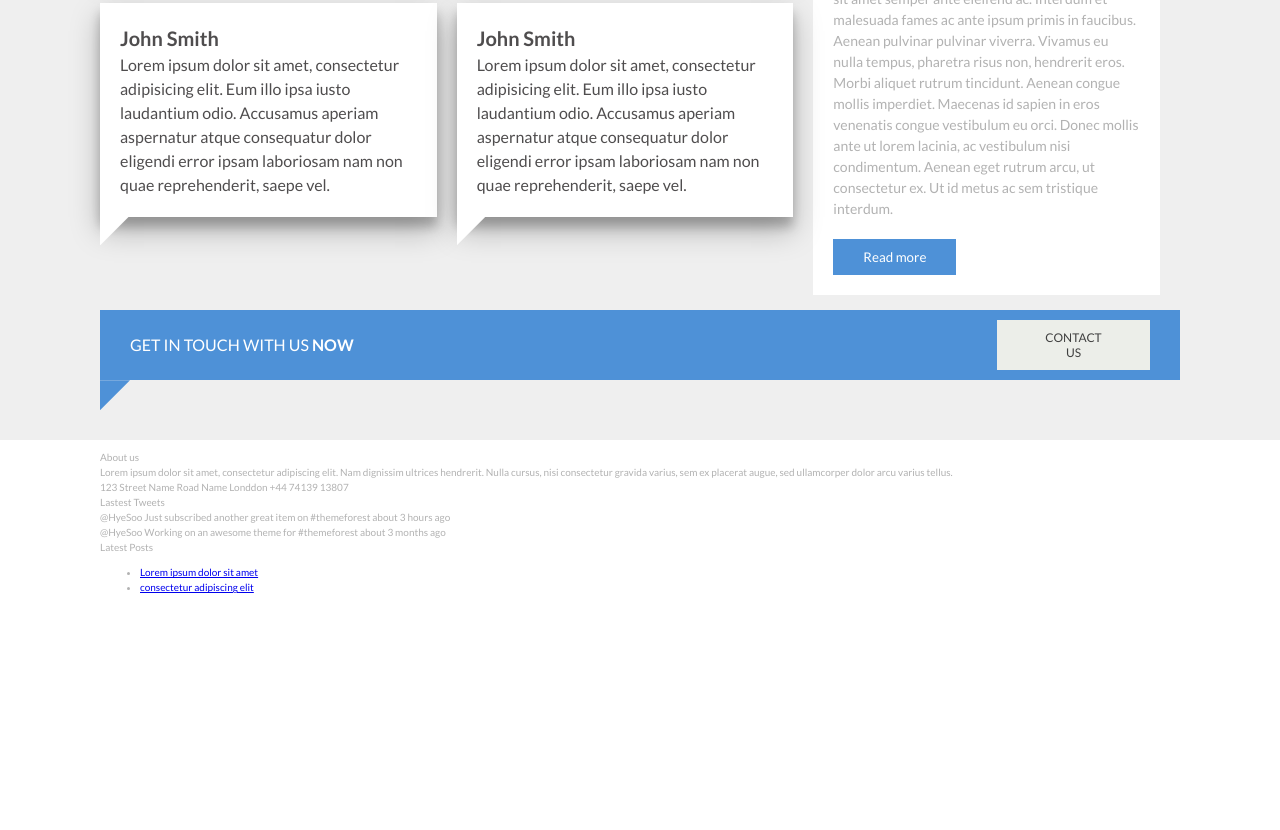
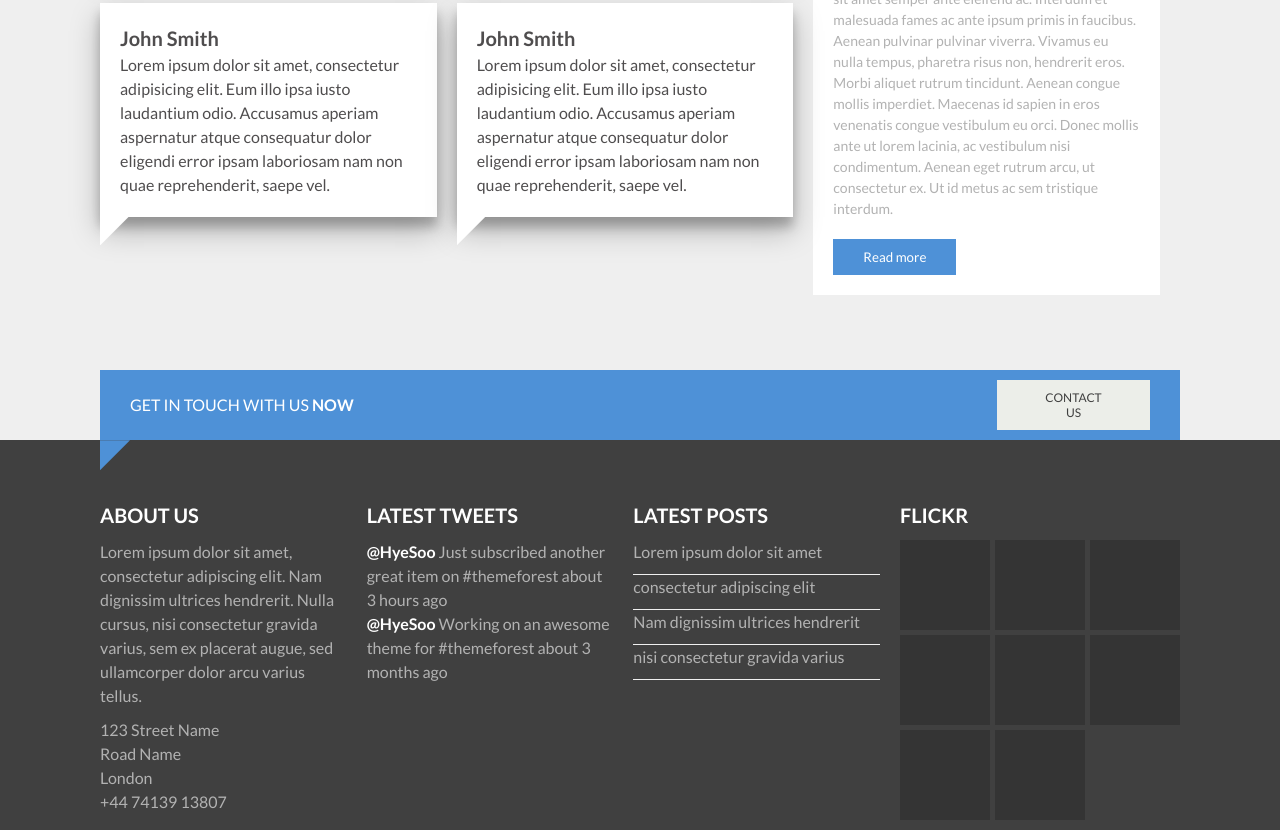
Before and after one commit to anyariazantceva/design-project01, a website: page index.html in a window 1280 px wide. Shown: the part 1831-2661 px from the top of the page. Before the commit the page ends 2446 px from the top, so only its background shows below. Drawn offline with nearby package versions, Linux system fonts and the light colour scheme.

Commit message:
Finished styles for contacts section

```diff
--- a/index.html
+++ b/index.html
@@ -217,14 +217,14 @@
             <div class="contacts__title">About us</div>
             <div class="contacts__about-info">Lorem ipsum dolor sit amet, consectetur adipiscing elit. Nam dignissim ultrices hendrerit. Nulla cursus, nisi consectetur gravida varius, sem ex placerat augue, sed ullamcorper dolor arcu varius tellus.</div>
             <div class="contacts__about-address">
-                123 Street Name
-                Road Name
-                Londdon
-                +44 74139 13807
+                <div class="contacts__address-line">123 Street Name</div>
+                <div class="contacts__address-line">Road Name</div>
+                <div class="contacts__address-line">London</div>
+                <div class="contacts__address-line">+44 74139 13807</div>
             </div>
         </div>
         <div class="contacts__item contacts__tweets">
-            <div class="contacts__title">Lastest Tweets</div>
+            <div class="contacts__title">Latest Tweets</div>
             <div class="contacts__tweets-content"><span class="contacts__tweets-bold">@HyeSoo</span> Just subscribed another great item on #themeforest about 3 hours ago</div>
             <div class="contacts__tweets-content">
                 <span class="contacts__tweets-bold">@HyeSoo</span> Working on an awesome theme for #themeforest about 3 months ago
@@ -235,11 +235,26 @@
             <ul class="posts__list">
                 <li class="posts__list-item"><a href="#" class="posts__link">Lorem ipsum dolor sit amet</a></li>
                 <li class="posts__list-item"><a href="#" class="posts__link">consectetur adipiscing elit</a></li>
-
+                <li class="posts__list-item"><a href="#" class="posts__link">Nam dignissim ultrices hendrerit</a></li>
+                <li class="posts__list-item"><a href="#" class="posts__link">nisi consectetur gravida varius</a></li>
             </ul>
+        </div>
+        <div class="contacts__item contacts__flick">
+            <div class="contacts__title">Flickr</div>
+            <div class="contacts__flick-list">
+                <div class="contacts__flick-item"></div>
+                <div class="contacts__flick-item"></div>
+                <div class="contacts__flick-item"></div>
+                <div class="contacts__flick-item"></div>
+                <div class="contacts__flick-item"></div>
+                <div class="contacts__flick-item"></div>
+                <div class="contacts__flick-item"></div>
+                <div class="contacts__flick-item"></div>
+            </div>
         </div>
     </div>
 </section>
+
 <script src="https://code.jquery.com/jquery-1.12.4.js"></script>
 <script src="https://code.jquery.com/ui/1.12.1/jquery-ui.js"></script>
 <script src="js/script.js"></script>
--- a/sass/_common.scss
+++ b/sass/_common.scss
@@ -16,3 +16,8 @@ body {
   padding: 0;
   margin: 0;
 }
+
+ul, li, h1, h2, h3, h4, h5, h6 {
+  padding: 0;
+  margin: 0;
+}
--- a/sass/main.scss
+++ b/sass/main.scss
@@ -271,6 +271,7 @@
   &__row {
     grid-column-start: 1;
     grid-column-end: 4;
+    margin-top: 6rem;
   }
   &__testimonials, &__development {
     display: grid;
@@ -360,6 +361,7 @@
     display: block;
     padding: 1rem 1rem 1rem 2rem;
     width: 50%;
+    border-right: 1px solid $color-light-grey;
     &:active {
       background-color: $color-dark-grey;
     }
@@ -408,3 +410,77 @@
 #tabs-2 {
   display: none;
 }
+
+.contacts {
+  padding-top: 5rem;
+  background-color: $color-dark-grey;
+
+  &__container {
+    display: grid;
+    grid-template-columns: 1fr 1fr 1fr 1fr;
+    grid-gap: 2rem;
+
+  }
+
+  &__title {
+    color: $color-white;
+    text-transform: uppercase;
+    font-size: 2rem;
+    font-weight: 700;
+    margin-bottom: 1rem;
+
+  }
+  &__about-info {
+    margin-bottom: 1rem;
+  }
+
+  &__about-info, &__address-line {
+    font-size: 1.6rem;
+  }
+
+  &__tweets-content {
+    font-size: 1.6rem;
+  }
+
+  &__tweets-bold {
+    font-weight: 700;
+    color: $color-white;
+  }
+
+  &__flick-list {
+    display: grid;
+    grid-template-columns: 1fr 1fr 1fr;
+    grid-column-gap: 5px;
+    grid-row-gap: .5rem;
+  }
+
+  &__flick-item {
+    width: 9rem;
+    height: 9rem;
+    background-color: $color-grey;
+  }
+
+
+
+}
+
+.posts {
+  &__list {
+    list-style: none;
+  }
+
+  &__list-item {
+    border-bottom: 1px solid $color-light-grey;
+    padding-bottom: 1rem;
+  }
+
+  &__link {
+    text-decoration: none;
+    color: $color-main-text;
+    font-size: 1.6rem;
+
+    &:hover {
+      color: $color-button-primary;
+    }
+  }
+}
```
Also changed, not shown: css/style.css.
